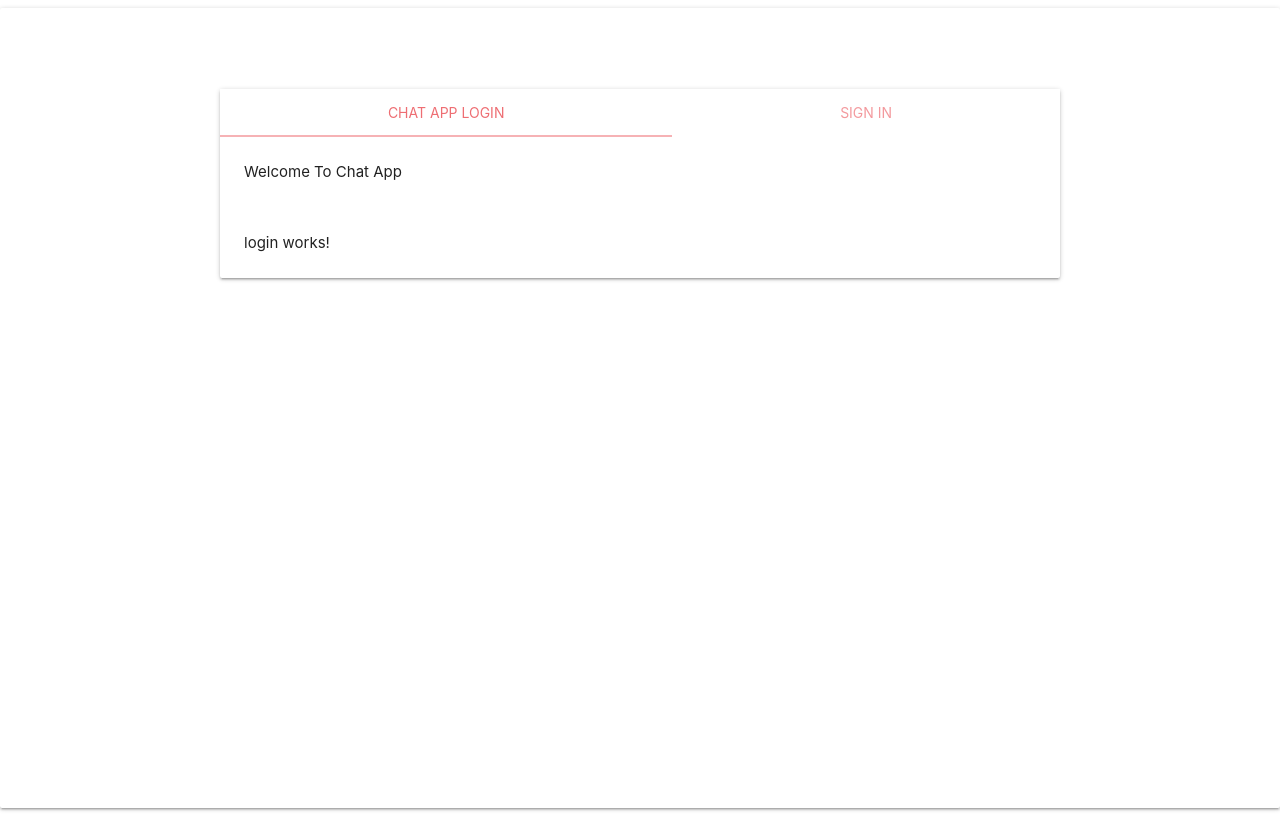
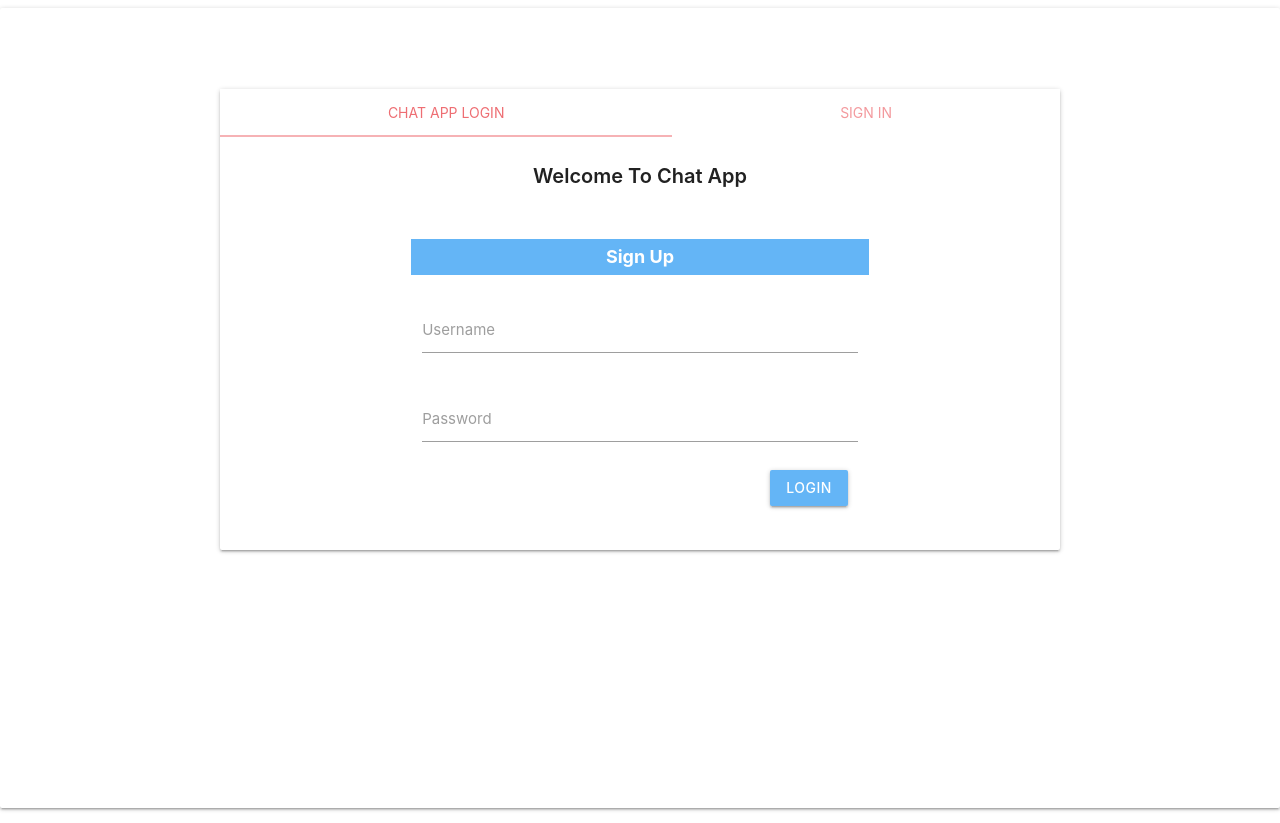
Before and after one commit to bakaiDev/express-mongoDb-angular-ionic-chat-app, an Angular app in the folder client/: page / in a window 1280 px wide. Built offline with nearby package versions, Linux system fonts and the light colour scheme.

Commit message:
Sign Up Form Styles

```diff
--- a/client/src/app/components/auth-tabs/auth-tabs.component.html
+++ b/client/src/app/components/auth-tabs/auth-tabs.component.html
@@ -13,7 +13,9 @@
               </li>
             </ul>
             <div class="card-content">
-              <p>Welcome To Chat App</p>
+              <p style="text-align: center; font-size: 20px;   font-weight: 600;">
+                Welcome To Chat App
+              </p>
             </div>
 
             <div class="card-content">
--- a/client/src/app/components/login/login.component.html
+++ b/client/src/app/components/login/login.component.html
@@ -1 +1,29 @@
-<p>login works!</p>
+<div class="container">
+  <div class="row">
+    <div class="col s10 offset-s1" id="panel">
+      <h3 id="title">Sign Up</h3>
+      <form class="col s12">
+        <div class="row">
+          <div class="input-field col s12">
+            <input  id="user-name" type="text">
+            <label for="user-name">Username</label>
+          </div>
+
+        </div>
+
+
+
+
+        <div class="row">
+          <div class="input-field col s12">
+            <input id="password" type="password" class="validate">
+            <label for="password">Password</label>
+          </div>
+        </div>
+        <button class="btn waves-effect" id="signupbtn">
+          Login
+        </button>
+      </form>
+    </div>
+  </div>
+</div>
--- a/client/src/app/components/login/login.component.scss
+++ b/client/src/app/components/login/login.component.scss
@@ -0,0 +1,53 @@
+#panel {
+  background-color: #ffffff;
+}
+#signupbtn {
+  float: right;
+  margin-right: 10px;
+  background-color: #64b5f6;
+  font-weight: 500;
+}
+#title {
+  background-color: #64b5f6;
+  color: white;
+  padding: 8px;
+  margin-top: 0px;
+  font-weight: 700;
+  font-size: 18px;
+  text-align: center;
+}
+form {
+  padding: 0px;
+  border-radius: 3px;
+  box-sizing: border-box;
+  margin: 0px 20px 0px 20px;
+}
+
+.error {
+  color: red;
+}
+
+.indeterminate {
+  background-color: #64b5f6 !important;
+}
+
+.input-field {
+  margin-bottom: 0px !important;
+  padding-bottom: 0px !important;
+}
+
+#errorMsg {
+  background: #f6b2b5;
+  width: 100%;
+  height: 50px;
+  text-align: center;
+}
+
+#errorMsg span {
+  top: 50%;
+  transform: translate(-50%, -50%);
+  left: 50%;
+  position: relative;
+  float: left;
+  font-size: 15px;
+}
--- a/client/src/app/components/signup/signup.component.html
+++ b/client/src/app/components/signup/signup.component.html
@@ -1,7 +1,7 @@
 <div class="container">
   <div class="row">
-    <div class="col s10 offset-s1">
-      <h3>Sign Up</h3>
+    <div class="col s10 offset-s1" id="panel">
+      <h3 id="title">Sign Up</h3>
       <form class="col s12">
         <div class="row">
           <div class="input-field col s12">
@@ -25,6 +25,9 @@
             <label for="password">Password</label>
           </div>
         </div>
+        <button class="btn waves-effect" id="signupbtn">
+          Sign Up
+        </button>
       </form>
     </div>
   </div>
--- a/client/src/app/components/signup/signup.component.scss
+++ b/client/src/app/components/signup/signup.component.scss
@@ -0,0 +1,53 @@
+#panel {
+  background-color: #ffffff;
+}
+#signupbtn {
+  float: right;
+  margin-right: 10px;
+  background-color: #64b5f6;
+  font-weight: 500;
+}
+#title {
+  background-color: #64b5f6;
+  color: white;
+  padding: 8px;
+  margin-top: 0px;
+  font-weight: 700;
+  font-size: 18px;
+  text-align: center;
+}
+form {
+  padding: 0px;
+  border-radius: 3px;
+  box-sizing: border-box;
+  margin: 0px 20px 0px 20px;
+}
+
+.error {
+  color: red;
+}
+
+.indeterminate {
+  background-color: #64b5f6 !important;
+}
+
+.input-field {
+  margin-bottom: 0px !important;
+  padding-bottom: 0px !important;
+}
+
+#errorMsg {
+  background: #f6b2b5;
+  width: 100%;
+  height: 50px;
+  text-align: center;
+}
+
+#errorMsg span {
+  top: 50%;
+  transform: translate(-50%, -50%);
+  left: 50%;
+  position: relative;
+  float: left;
+  font-size: 15px;
+}
```
